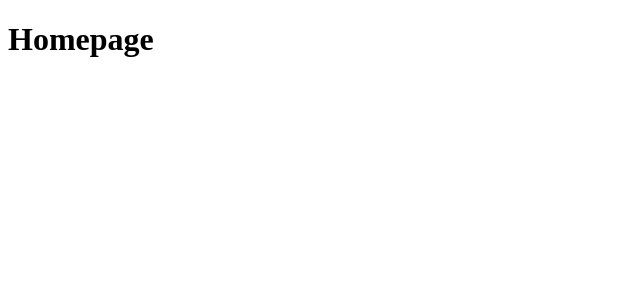
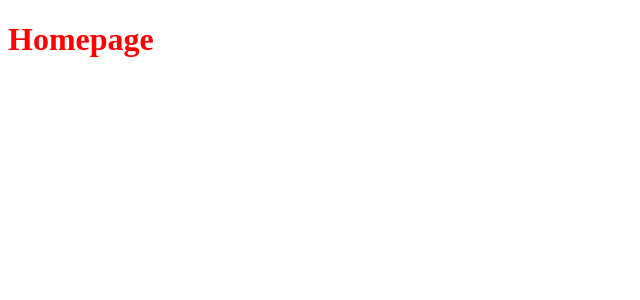
Before and after one commit to nguyentuan1696/thichtienganh, a Next.js app: page / in a window 1280 px wide. Shown: the top 300 px of the page, without its empty margins (0-640 px from the left). Built offline with nearby package versions, Linux system fonts and the light colour scheme.

Commit message:
add support sass

```diff
--- a/jsconfig.json
+++ b/jsconfig.json
@@ -1,5 +1,8 @@
 {
   "compilerOptions": {
-    "baseUrl": "/src",
+    "baseUrl": "./src",
+    "paths": {
+      "@styles/*": ["./styles/*"]
+    }
   }
 }
--- /dev/null
+++ b/src/pages/_app.js
@@ -0,0 +1,12 @@
+import '@styles/main.scss'
+
+const App = ({Component, pageProps}) =>
+{
+  return (
+    <>
+    <Component {...pageProps} />
+    </>
+)
+}
+
+export default App
--- a/src/styles/main.scss
+++ b/src/styles/main.scss
@@ -0,0 +1,3 @@
+h1 {
+  color: red;
+}
```
Also changed, not shown: src/pages/404.js (+8 -6 lines).
